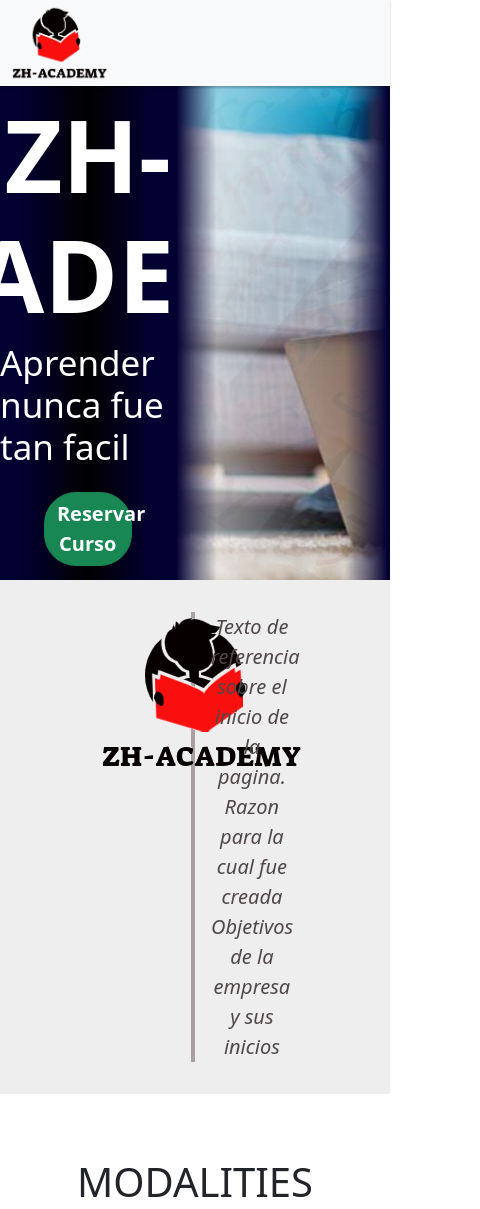
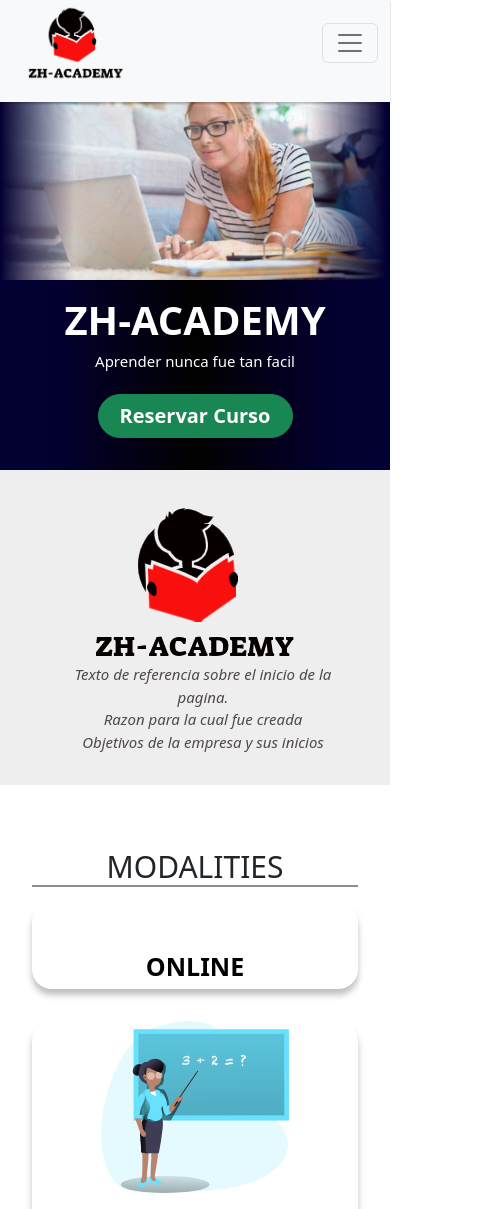
Before and after one commit to MayckellP/BOOK_COURSE, a plain HTML site: page index.html in a window 390 px wide. Shown: the top 1209 px of the page, 480 px wide, since content can reach past the window. Drawn offline with nearby package versions, Linux system fonts and the light colour scheme.

Commit message:
Homepage - Mobile

```diff
--- a/CSS/index.css
+++ b/CSS/index.css
@@ -10,17 +10,9 @@
   width: 100px;
   margin-left: 10px;
 }
-.subNav {
-  width: 50%;
-  display: flex;
-  justify-content: center;
-  align-items: center;
-}
-.subNav ul {
-  margin: auto;
-}
-.subNav ul li {
-  margin-right: 20px;
+#navbarNavDropdown {
+  justify-content: end;
+  margin-right: 2rem;
 }
 
 /**----------------------------------------------MAIN*/
@@ -296,6 +288,7 @@
   width: 40%;
   display: flex;
   flex-direction: row;
+  align-items: center;
   justify-content: center;
 }
 .legal {
@@ -305,3 +298,130 @@
 .terms {
   padding-left: 1rem;
 }
+
+/*?----------------------------------------------MEDIA QUERIES 600 PX*/
+@media (max-width: 600px) {
+  .nav {
+    padding-left: 1rem;
+    padding-bottom: 1rem;
+  }
+  #logo {
+    width: 10%;
+  }
+
+  /**------------------------------------------MAIN*/
+  /*!--------------------------CONTAINER TITLE*/
+  .cont-main {
+    flex-direction: column-reverse;
+  }
+  .cont-text {
+    width: 100%;
+    padding-bottom: 2rem;
+  }
+  .cont-text h1 {
+    margin-top: 1rem;
+    font-size: 40px;
+  }
+  .cont-text h2 {
+    font-size: 15px;
+  }
+
+  /*!--------------------------CONTAINER CAROUSEL*/
+  .cont-carousel {
+    width: 100%;
+  }
+  .bg-gradient {
+    height: 200px;
+  }
+
+  /**-------------------------------------INFO SECTION*/
+  .info-section {
+    flex-direction: column;
+    align-items: center;
+  }
+
+  /*!-------------------------LOGO*/
+  .logo-info {
+    width: 100%;
+    border: none;
+    padding: 0;
+    text-align: center;
+  }
+  /*!-------------------------TEXTO*/
+  .parrafo {
+    width: 100%;
+  }
+  .parrafo p {
+    font-size: 15px;
+  }
+
+  /**-----------------------------------SECTION COURSES TYPE*/
+  .courses {
+    padding: 2rem;
+  }
+  .courses-card {
+    flex-direction: column;
+    padding: 0rem;
+  }
+
+  /*!---------------------COURSE ONLINE*/
+  .online {
+    width: 100%;
+    margin-bottom: 2rem;
+  }
+
+  /*!---------------------COURSE CLASSROOM*/
+  .classroom {
+    width: 100%;
+  }
+  .courses h3 {
+    font-size: 25px;
+  }
+  .tl-courses {
+    font-size: 30px;
+    text-align: center;
+    width: 100%;
+    border-bottom: 2px solid rgb(143, 142, 142);
+    margin-bottom: 1rem;
+  }
+
+  /**-----------------------------------SECTION FORO*/
+
+  .foro h2 {
+    font-size: 30px;
+    text-align: center;
+    width: 100%;
+    border-bottom: 2px solid rgb(143, 142, 142);
+  }
+
+  /**-----------------------------------SECTION SUSCRIPTION*/
+  .suscription h3 {
+    font-size: 35px;
+  }
+  .cont-adresse form {
+    width: 100%;
+  }
+  .cont-adresse input {
+    width: 85%;
+  }
+  .cont-adresse button {
+    width: 15%;
+  }
+
+  /**-----------------------------------FOOTER*/
+  .cont-footer {
+    padding-bottom: 1rem;
+  }
+  .social-media img {
+    width: 40px;
+  }
+  .footer-logo {
+    width: 100%;
+  }
+  .footer-logo p {
+    font-size: 15px;
+  }
+  .footer-info {
+    width: 100%;
+  }
+}
--- a/index.html
+++ b/index.html
@@ -16,17 +16,26 @@
     <!--*--------------------------------------------------------------NAVBAR-->
     <div class="p-0 fixed-top">
       <nav class="navbar navbar-expand-lg bg-light container-fluid p-0">
-        <div class="nav">
-          <a class="navbar-brand" href="#">
+        <div class="nav container-fluid">
+          <a class="navbar-brand" href="#" id="logo">
             <img src="Media/Images/Logo.png" alt="" class="logo" />
           </a>
-          <div class="subNav">
+
+          <button
+            class="navbar-toggler"
+            type="button"
+            data-bs-toggle="collapse"
+            data-bs-target="#navbarNavDropdown"
+            aria-controls="navbarNavDropdown"
+            aria-expanded="false"
+            aria-label="Toggle navigation"
+          >
+            <span class="navbar-toggler-icon"></span>
+          </button>
           <div class="collapse navbar-collapse" id="navbarNavDropdown">
             <ul class="navbar-nav">
               <li class="nav-item">
-                  <a class="nav-link active" aria-current="page" href="#"
-                    >Home</a
-                  >
+                <a class="nav-link active" aria-current="page" href="#">Home</a>
               </li>
               <li class="nav-item">
                 <a class="nav-link" href="#">Contact</a>
@@ -83,7 +92,6 @@
                 </ul>
               </li>
             </ul>
-            </div>
           </div>
         </div>
       </nav>
```
Lines whose indentation alone changed are shown as unchanged.
